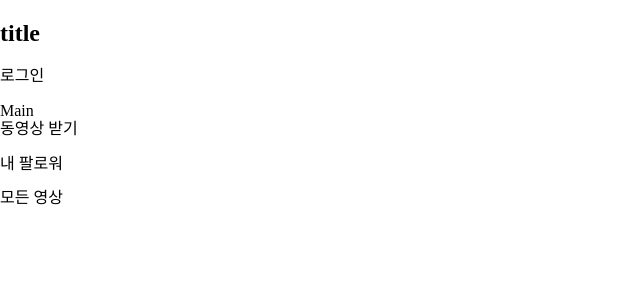
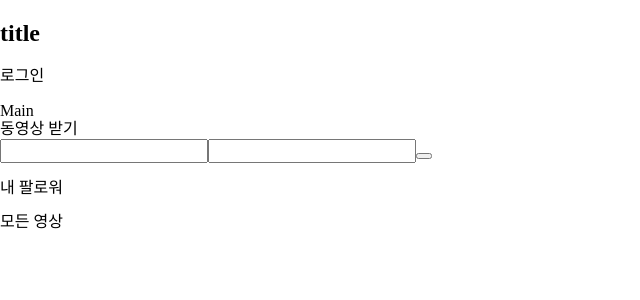
Before and after one commit to Hi-MZ/MunZil_Web, a React (Create React App) app: page / in a window 1280 px wide. Shown: the top 300 px of the page, without its empty margins (0-640 px from the left). Built offline with nearby package versions, Linux system fonts and the light colour scheme.

Commit message:
ADD :: Main -> UploadVideo

```diff
--- a/package.json
+++ b/package.json
@@ -6,6 +6,7 @@
     "@testing-library/jest-dom": "^5.16.5",
     "@testing-library/react": "^13.4.0",
     "@testing-library/user-event": "^13.5.0",
+    "axios": "^1.2.2",
     "react": "^18.2.0",
     "react-dom": "^18.2.0",
     "react-router-dom": "^6.6.2",
--- /dev/null
+++ b/src/components/UploadVideo.jsx
@@ -0,0 +1,37 @@
+import axios from "axios";
+import React, { useState } from "react";
+// import moment from "moment/locale/ko";
+
+//닉네임(또는 아이디), 오늘 질문 받기
+const UploadVideo = ({ id, question }) => {
+  const [title, setTitle] = useState();
+  //   const nowDate = moment().format("YYYY-MM-DD");
+  //   const nowTime = moment().format("YYYY-MM-DD HH:mm:ss");
+
+  const onChangeTitle = (e) => {
+    setTitle(e.target.value);
+  };
+
+  const onSubmit = () => {
+    const data = {
+      id,
+      title,
+      //video
+      //   nowDate,
+      //   nowTime,
+      question,
+    };
+
+    // axios.post("link",data)
+  };
+
+  return (
+    <form onSubmit={onSubmit}>
+      <input name="video" />
+      <input name="title" value={title} onChange={onChangeTitle} />
+      <button type="submit" />
+    </form>
+  );
+};
+
+export default UploadVideo;
--- a/src/layout/Main.jsx
+++ b/src/layout/Main.jsx
@@ -1,4 +1,5 @@
 import React from "react";
+import UploadVideo from "../components/UploadVideo";
 
 const Main = () => {
   return (
@@ -6,6 +7,7 @@ const Main = () => {
       <div>Main</div>
 
       <div>동영상 받기</div>
+      <UploadVideo />
       <p>내 팔로워</p>
       <div></div>
       <p>모든 영상</p>
```
Also changed, not shown: src/components/UploadVideo.js (deleted, +0 -40 lines), 1 other file (tests, documents, lock files or other folders).
